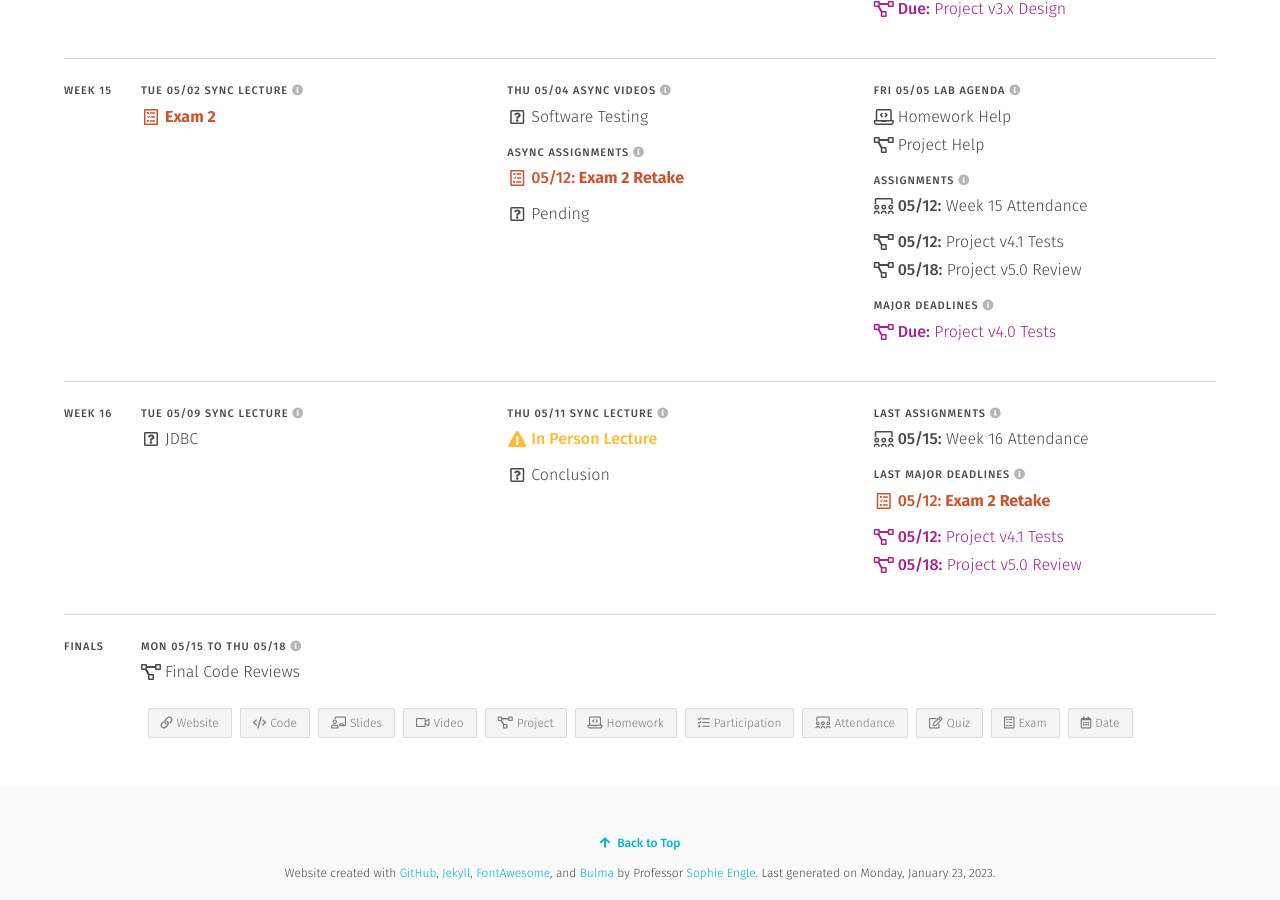
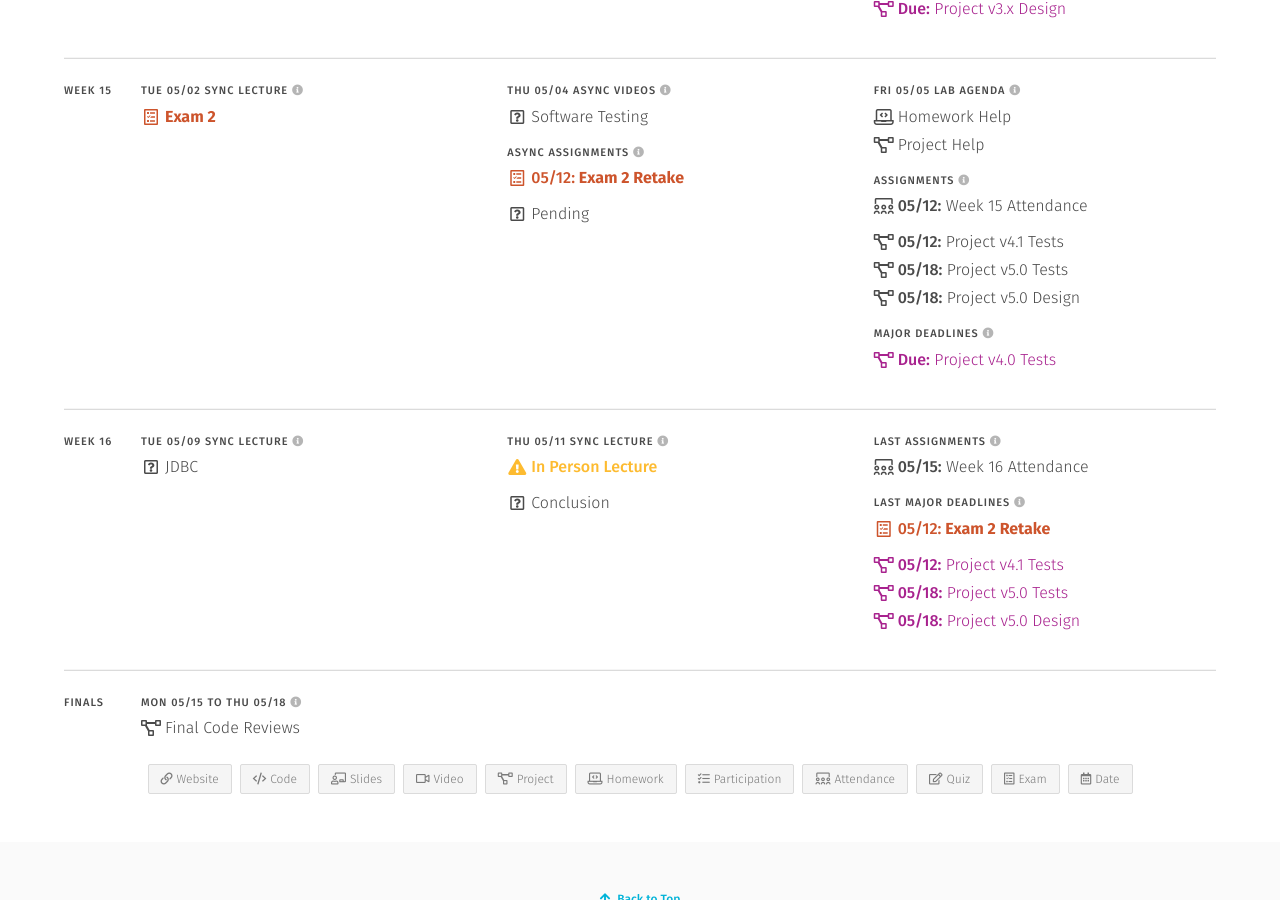
Before and after one commit to usf-cs272-spring2023/usf-cs272-spring2023.github.io, a Jekyll site: the page built from schedule.md, in a window 1280 px wide and 900 px high, scrolled down 4845 px. Built offline with Jekyll 4.4.1, drawn with Linux system fonts in a browser that asks for light colours.

Commit message:
Updating project links

```diff
--- a/_data/projects.yml
+++ b/_data/projects.yml
@@ -11,26 +11,31 @@
   <<: *project1
   text: 'Project v1.0 Tests'
   date: 2023-02-10
+  book: 'https://usfca.instructure.com/courses/1611719/assignments/7268396' # gradebook
 
 review_v10:
   <<: *project1
   text: 'Project v1.0 Review'
   date: 2023-02-17
+  book: 'https://usfca.instructure.com/courses/1611719/assignments/7285928'
 
 tests_v11:
   <<: *project1
   text: 'Project v1.1 Tests'
   date: 2023-02-17
+  book: 'https://usfca.instructure.com/courses/1611719/assignments/7285929'
 
 review_v11:
   <<: *project1
   text: 'Project v1.1 Review'
   date: 2023-02-24
+  book: 'https://usfca.instructure.com/courses/1611719/assignments/7285930'
 
 design_v1x:
   <<: *project1
   text: 'Project v1.x Design'
   date: 2023-03-03
+  book: 'https://usfca.instructure.com/courses/1611719/assignments/7285931'
 
 project2: &project2
   <<: *default
@@ -41,26 +46,31 @@
   <<: *project2
   text: 'Project v2.0 Tests'
   date: 2023-03-10
+  book: 'https://usfca.instructure.com/courses/1611719/assignments/7285932'
 
 review_v20:
   <<: *project2
   text: 'Project v2.0 Review'
   date: 2023-03-24
+  book: 'https://usfca.instructure.com/courses/1611719/assignments/7285933'
 
 tests_v21:
   <<: *project2
   text: 'Project v2.1 Tests'
   date: 2023-03-24
+  book: 'https://usfca.instructure.com/courses/1611719/assignments/7285935'
 
 review_v21:
   <<: *project2
   text: 'Project v2.1 Review'
   date: 2023-03-31
+  book: 'https://usfca.instructure.com/courses/1611719/assignments/7285936'
 
 design_v2x:
   <<: *project2
   text: 'Project v2.x Design'
   date: 2023-04-10
+  book: 'https://usfca.instructure.com/courses/1611719/assignments/7285937'
 
 project3: &project3
   <<: *default
@@ -71,26 +81,31 @@
   <<: *project3
   text: 'Project v3.0 Tests'
   date: 2023-04-10
+  book: 'https://usfca.instructure.com/courses/1611719/assignments/7285955'
 
 review_v30:
   <<: *project3
   text: 'Project v3.0 Review'
   date: 2023-04-14
+  book: 'https://usfca.instructure.com/courses/1611719/assignments/7285956'
 
 tests_v31:
   <<: *project3
   text: 'Project v3.1 Tests'
   date: 2023-04-14
+  book: 'https://usfca.instructure.com/courses/1611719/assignments/7285957'
 
 review_v31:
   <<: *project3
   text: 'Project v3.1 Review'
   date: 2023-04-21
+  book: 'https://usfca.instructure.com/courses/1611719/assignments/7285958'
 
 design_v3x:
   <<: *project3
   text: 'Project v3.x Design'
   date: 2023-04-28
+  book: 'https://usfca.instructure.com/courses/1611719/assignments/7285959'
 
 project4: &project4
   <<: *default
@@ -101,18 +116,27 @@
   <<: *project4
   text: 'Project v4.0 Tests'
   date: 2023-05-05
+  book: 'https://usfca.instructure.com/courses/1611719/assignments/7285960'
 
 tests_v41:
   <<: *project4
   text: 'Project v4.1 Tests'
   date: 2023-05-12
+  book: 'https://usfca.instructure.com/courses/1611719/assignments/7285963'
 
 project5: &project5
   <<: *default
   text: 'Project 5 Server'
   tags: ['project5']
 
-review_v50:
+tests_v50:
   <<: *project5
-  text: 'Project v5.0 Review'
+  text: 'Project v5.0 Tests'
   date: 2023-05-18
+  book: 'https://usfca.instructure.com/courses/1611719/assignments/7285964'
+
+design_v50:
+  <<: *project5
+  text: 'Project v5.0 Design'
+  date: 2023-05-18
+  book: 'https://usfca.instructure.com/courses/1611719/assignments/7285965'
--- a/_data/schedule.yml
+++ b/_data/schedule.yml
@@ -747,7 +747,11 @@
                 type: 'pt-2'
 
               - file: 'projects'
-                name: 'review_v50'
+                name: 'tests_v50'
+                type: ''
+
+              - file: 'projects'
+                name: 'design_v50'
                 type: ''
 
           - <<: *deadlines
@@ -793,7 +797,10 @@
                 name: 'tests_v41'
 
               - file: 'projects'
-                name: 'review_v50'
+                name: 'tests_v50'
+
+              - file: 'projects'
+                name: 'design_v50'
 
   - week: 'Finals'
     days:
--- a/_includes/week.html
+++ b/_includes/week.html
@@ -60,7 +60,7 @@
             </span>
             {%- endif %}
             {% if item_href %}<a href="{{ item_href }}">{{ item_text }}</a>{% else %}{{ item_text }}{% endif %}
-            {% if item_repo %}<a href="{{ site.data.info.links.github.href }}/{{ item_repo }}/" title="GitHub Repository"><i class="fab fa-github-square"></i></a>{% endif %}
+            {% if item_repo %}<a href="{{ site.data.info.links.github.href }}/{{ item_repo }}" title="GitHub Repository"><i class="fab fa-github-square"></i></a>{% endif %}
           </li>
         {% endfor %}
         </ul>
```
